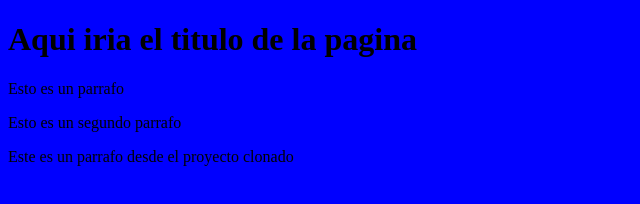
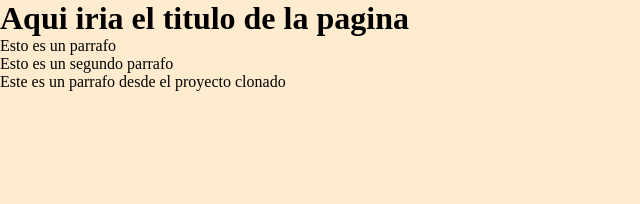
Before and after one commit to salvipablo/Proyecto-Web-Empresa-C, a plain HTML site: page index.html in a window 1280 px wide. Shown: the whole page, without its empty margins (0-640 px from the left). Drawn offline with Linux system fonts and the light colour scheme.

Commit message:
Commit probando ignore

```diff
--- a/MiEstilo.css
+++ b/MiEstilo.css
@@ -1,3 +1,8 @@
+* {
+    padding: 0;
+    margin: 0;
+}
+
 body {
-background-color: blue;
+    background-color: blanchedalmond;
 }
--- a/index.html
+++ b/index.html
@@ -1,16 +1,18 @@
 <!DOCTYPE html>
-<html lang="en">
+<html lang="es">
+
     <head>
         <meta charset="UTF-8">
         <meta name="viewport" content="width=device-width, initial-scale=1.0">
-    <title>Document</title>
+        <title>Prueba</title>
     </head>
     <link rel="stylesheet" href="MiEstilo.css">
+
     <body>
         <h1>Aqui iria el titulo de la pagina</h1>
         <p>Esto es un parrafo</p>
         <p>Esto es un segundo parrafo</p>
-
         <p>Este es un parrafo desde el proyecto clonado</p>
     </body>
+
 </html>
```
Also changed, not shown: .gitignore.txt (added), Info/Proximos Pasos.txt (added). Lines whose indentation alone changed are shown as unchanged.
